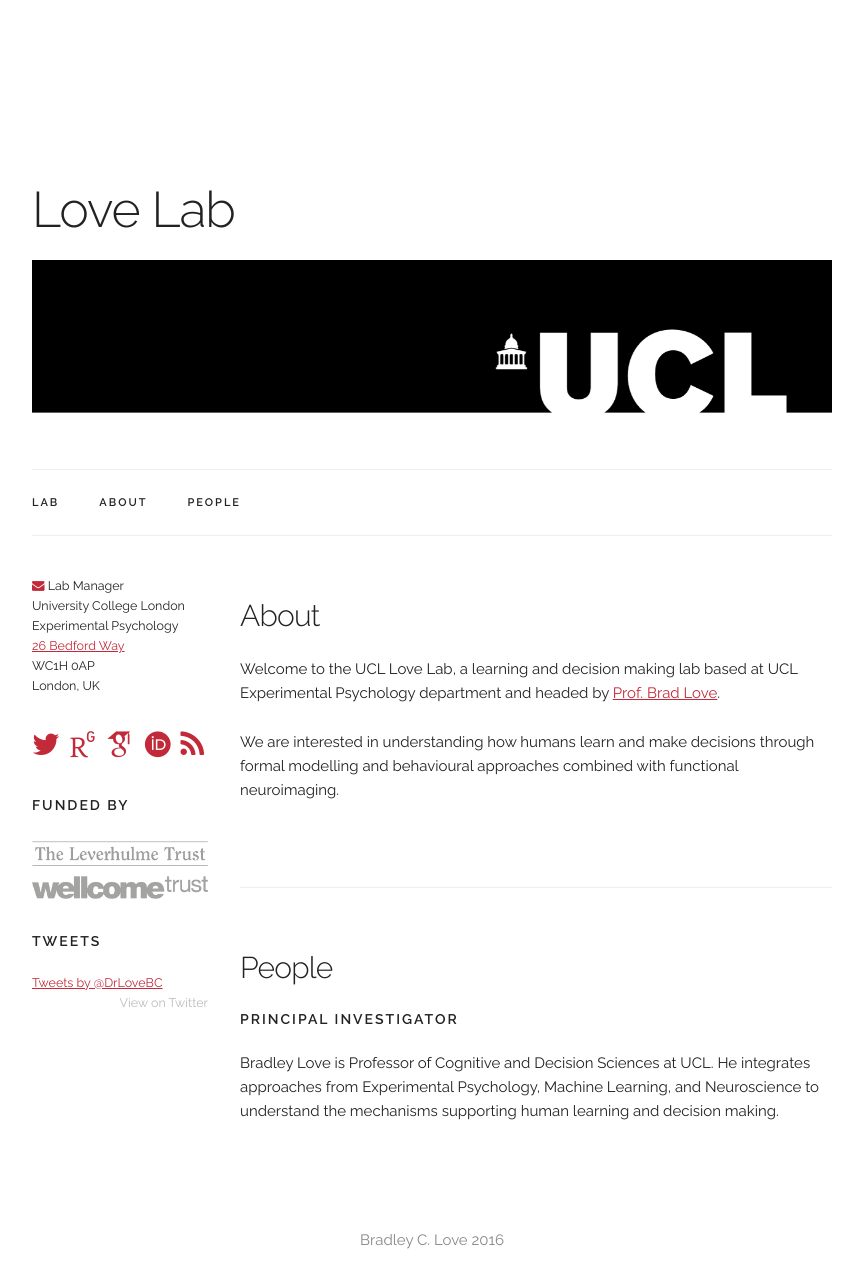
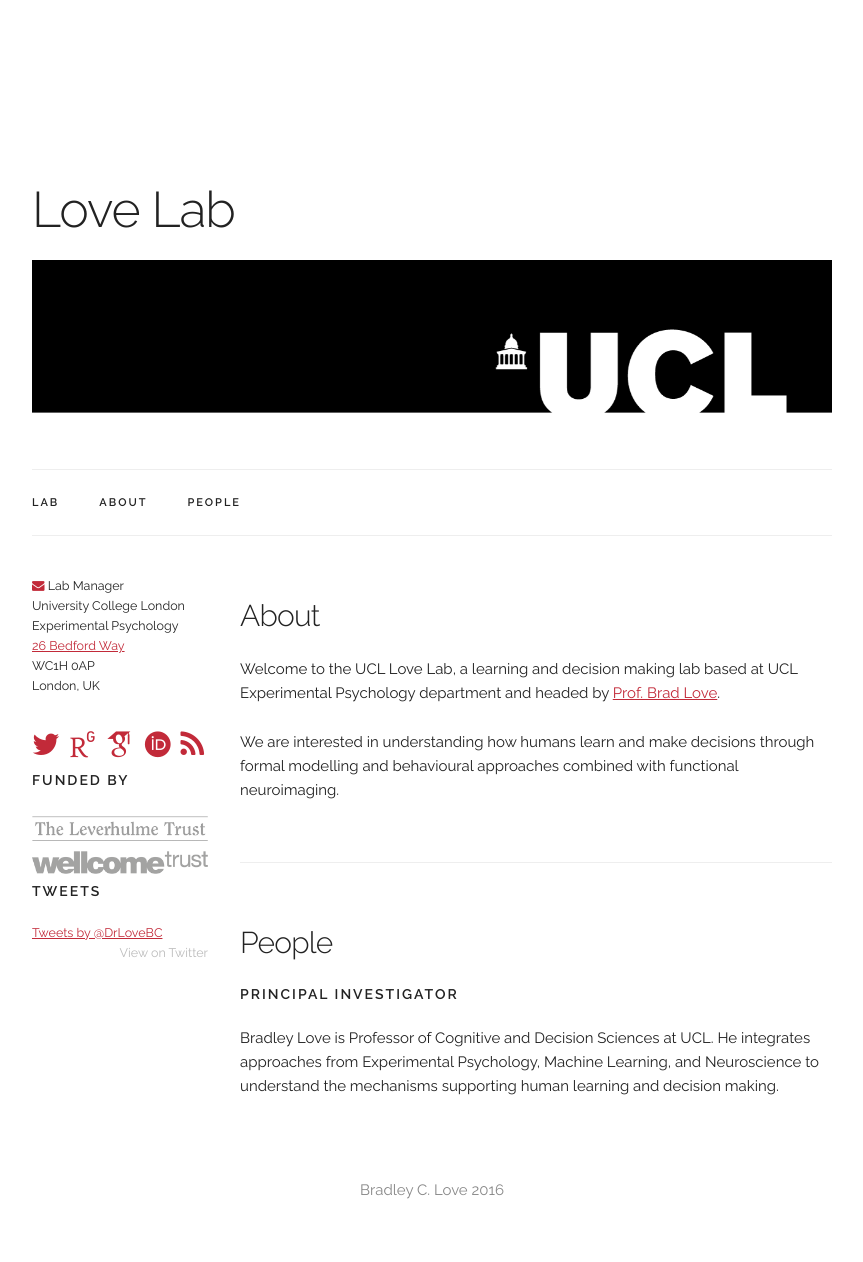
Before and after one commit to lovebc/lovebc.github.io, a Jekyll site: the page built from lab.html, in a window 1280 px wide. Shown: the whole page, without its empty margins (208-1071 px from the left). Built offline with Jekyll 4.4.1, drawn with Linux system fonts in a browser that asks for light colours; nearby versions of some CDN libraries; some web fonts are replaced; comment, search, counter and statistics services are not loaded; after the commit the page ends 1212 px from its top, so only the background shows below that.

Commit message:
Update custom.css

```diff
--- a/css/custom.css
+++ b/css/custom.css
@@ -458,3 +458,8 @@
     margin-bottom: 1rem;
 
 }
+
+
+p:last-of-type {
+    margin-bottom: 0;
+}
```
